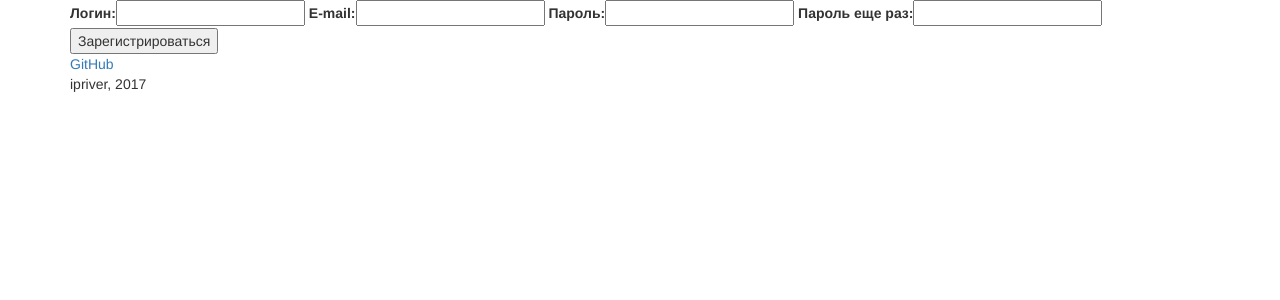
After one commit to ipriver/0x71aBot, a Django app: template WEB/webBot/botFactory/templates/botFactory/register.html in a window 1280 px wide. The commit adds this page. Shown: the top 300 px of the page. Run offline with Django 3.2, Linux system fonts and the light colour scheme; the template is opened without the code that fills it: values that come from a table or form of the project are taken from there, others are empty; some libraries are stand-ins or nearby versions.

Commit message:
register page

```diff
--- a/WEB/webBot/botFactory/forms.py
+++ b/WEB/webBot/botFactory/forms.py
@@ -4,3 +4,11 @@ from django import forms
 class SignInForm(forms.Form):
     login = forms.CharField(label='Логин', min_length=5, max_length=50)
     password = forms.CharField(label='Пароль:', min_length=5, max_length=50)
+
+
+class RegForm(forms.Form):
+    login = forms.CharField(label='Логин:', min_length=5, max_length=50)
+    email = forms.EmailField(label='E-mail:', min_length=3, max_length=50)
+    password = forms.CharField(label='Пароль:', min_length=5, max_length=50)
+    re_password = forms.CharField(label='Пароль еще раз:', min_length=5,
+                                  max_length=50)
--- /dev/null
+++ b/WEB/webBot/botFactory/templates/botFactory/register.html
@@ -0,0 +1,12 @@
+{% extends 'botFactory/base.html' %}
+{% block header_styles %}
+  {% load staticfiles %}
+  <link rel="stylesheet" type="text/css" href="{% static 'botFactory/styles/register.css' %}">
+{% endblock %}
+{% block content %}
+  <form class="signin_form form-horizontal" action="" method="post">
+    {% csrf_token %}
+    {{ form }}
+    <input type="submit" value="Зарегистрироваться"/>
+  </form>
+{% endblock %}
```
Also changed, not shown: WEB/webBot/botFactory/templates/botFactory/index.html (+5 -5 lines), WEB/webBot/botFactory/views.py (+6 -3 lines), WEB/webBot/botFactory/static/botFactory/styles/register.css (added).
